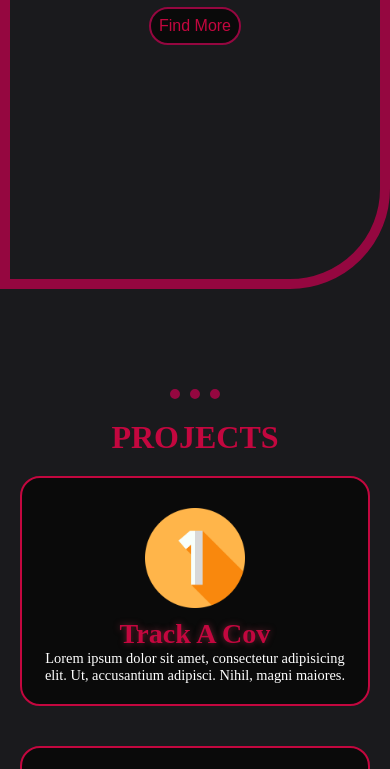
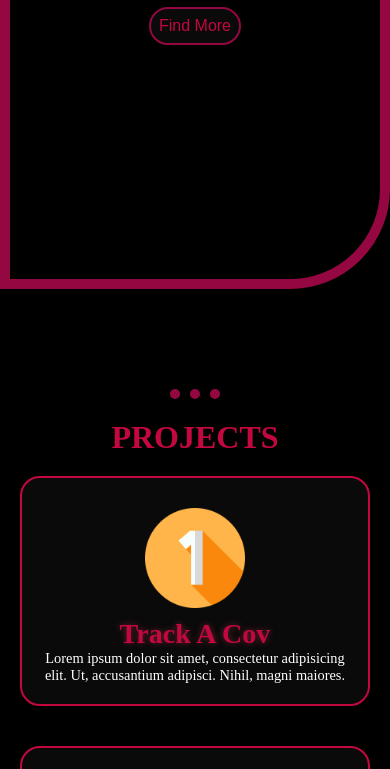
Before and after one commit to sumer-kumar/portfolio_website, a plain HTML site: page index.html in a window 390 px wide. Shown: the part 452-1221 px from the top of the page. Drawn offline with Linux system fonts and the light colour scheme.

Commit message:
fixed background problem in mobile screen

```diff
--- a/css/phone.css
+++ b/css/phone.css
@@ -1,11 +1,14 @@
 :root {
     /* color variables */
-    --black: #1a1a1d;
+    --grey2: #1a1a1d;
     --grey: #4E4E50;
     --pink1:#C3073F;
     --pink2:#950740;
     --pink3:#6F2232;
     --pink4:#42001d;
+    --black:#000000;
+    --black2:#0a0a0a;
+    --white:#FFFFFF;
 }
 
 hr {
```
